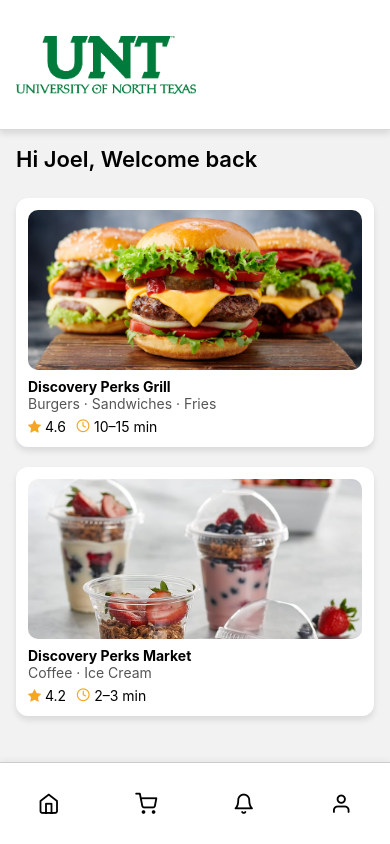
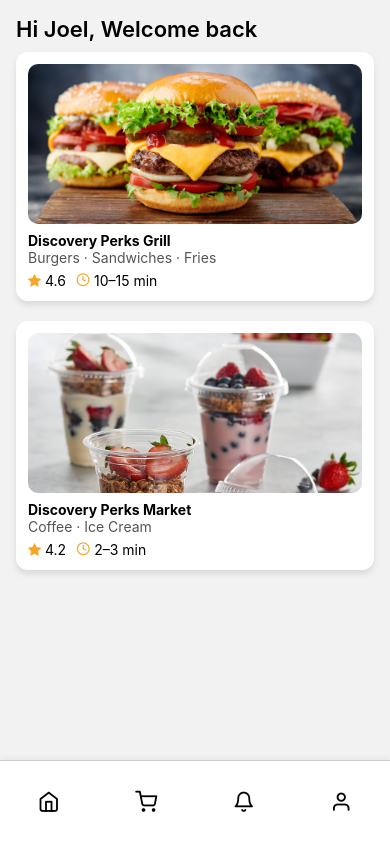
Before and after one commit to afifah-2002/UNT-Cafeteria-MVP, a React Native app in the folder untcafe/: screen / in a window 390 px wide. Built offline with nearby package versions, Linux system fonts and the light colour scheme; what react-native-responsive-fontsize would draw is missing.

Commit message:
Dynamic changes to Header and Bottom navbar

```diff
--- a/untcafe/App.js
+++ b/untcafe/App.js
@@ -42,21 +42,19 @@
           name="Home"
           component={HomeScreen}
           options={{
-            headerTitle: () => <MyUNTHeaderTitle />,
             headerStyle: {
               backgroundColor: '#ffffff',
-              height: 130,
-
-               // ✅ Shadow for iOS
+              // ✅ Shadow for iOS
               shadowColor: '#000',
               shadowOffset: { width: 0, height: 4 },
               shadowOpacity: 0.1,
               shadowRadius: 6,
 
-            // ✅ Elevation for Android
+              // ✅ Elevation for Android
               elevation: 8,
             },
-             headerTransparent: false,
+            headerShown: false,
+            headerTransparent: false,
           }}
         />
       </Stack.Navigator>
--- a/untcafe/src/components/MyUNTHeaderTitle.js
+++ b/untcafe/src/components/MyUNTHeaderTitle.js
@@ -15,12 +15,16 @@
 
 const styles = StyleSheet.create({
   container: {
+    flex: 1,
     alignItems: 'center',
     justifyContent: 'center',
+    backgroundColor: '#fff',
+    overflow: 'hidden',
+    width: '100%'
   },
   image: {
-    width: 180,
-    height: 60, // adjust this for height
+    height: '60%',
+    paddingTop: '10'
   },
 });
 
--- a/untcafe/src/components/bottomNavBar.js
+++ b/untcafe/src/components/bottomNavBar.js
@@ -36,7 +36,7 @@
     flexDirection: 'row',
     justifyContent: 'space-around',
     alignItems: 'center',
-    height: 82,
+    height: '10%',
     paddingVertical: 10,
     borderTopWidth: 0.5,
     borderColor: '#ccc',
@@ -53,6 +53,9 @@
     // Android shadow
     elevation: 8,
   },
+  navButton: {
+    padding: 10,
+  }
 });
 
 export default BottomNavBar;
--- a/untcafe/src/screens/HomeScreen.jsx
+++ b/untcafe/src/screens/HomeScreen.jsx
@@ -4,20 +4,20 @@
 import { View, Text, StyleSheet, ScrollView, Dimensions } from 'react-native';
 import BottomNavBar from '../components/bottomNavBar';
 import RestaurantCard from '../components/RestaurantCard';
+import MyUNTHeaderTitle from '../components/MyUNTHeaderTitle';
 
 // Get screen height
-const { height: SCREEN_HEIGHT } = Dimensions.get('window');
 
 // Set space taken up by fixed UI elements
-const HEADER_HEIGHT = 130;
-const NAVBAR_HEIGHT = 60;
-const CONTENT_HEIGHT = SCREEN_HEIGHT - HEADER_HEIGHT - NAVBAR_HEIGHT;
 
 const HomeScreen = () => {
   return (
     <View style={styles.container}>
+      <View style={styles.headerArea}>
+        <MyUNTHeaderTitle />
+      </View>
       <ScrollView
-        contentContainerStyle={[styles.content, { minHeight: CONTENT_HEIGHT }]}
+        contentContainerStyle={styles.content}
       >
         <Text style={styles.greeting}>Hi Joel, Welcome back</Text>
 
@@ -52,8 +52,7 @@
   },
   greeting: {
     fontSize: 22,
-    fontWeight: '600',
-    marginBottom: 16,
+    fontWeight: '600'
   },
 });
 
--- a/untcafe/src/services/api.js
+++ b/untcafe/src/services/api.js
@@ -1,10 +1,11 @@
 import axios from 'axios';
-import { config } from 'dotenv';
+// import { config } from 'dotenv';
 
 config(); // Load from .env
 
 const api = axios.create({
-    baseURL: `http://${process.env.API_IP}:5000`,
+  // baseURL: `http://${process.env.API_IP}:5000`,
+  baseURL: `http://192.168.1.138:5000`,
 });
 
 export const getHomeData = async () => {
```
Lines whose indentation alone changed are shown as unchanged.
